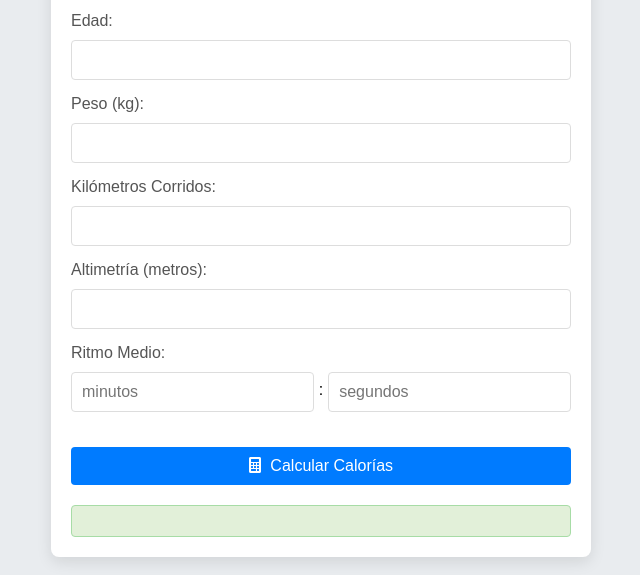
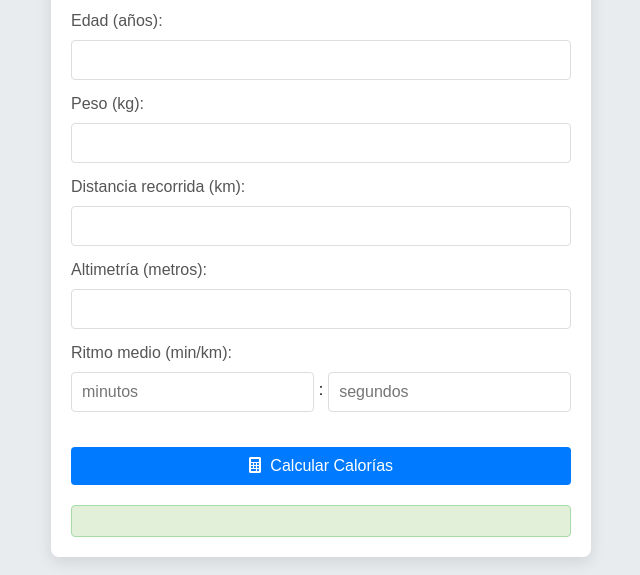
Before and after one commit to cociredefdev/calculo-de-calorias, a plain HTML site: page index.html in a window 1280 px wide. Shown: the part 225-800 px from the top of the page, without its empty margins (319-959 px from the left). Drawn offline with Linux system fonts and the light colour scheme.

Commit message:
Add files via upload

```diff
--- a/index.html
+++ b/index.html
@@ -19,7 +19,7 @@
                 </select>
             </div>
             <div class="form-group">
-                <label for="age">Edad:</label>
+                <label for="age">Edad (años):</label>
                 <input type="number" id="age" required>
             </div>
             <div class="form-group">
@@ -27,7 +27,7 @@
                 <input type="number" id="weight" required>
             </div>
             <div class="form-group">
-                <label for="distance">Kilómetros Corridos:</label>
+                <label for="distance">Distancia recorrida (km):</label>
                 <input type="number" id="distance" step="0.1" required>
             </div>
             <div class="form-group">
@@ -35,7 +35,7 @@
                 <input type="number" id="elevation" required>
             </div>
             <div class="form-group">
-                <label for="pace">Ritmo Medio:</label>
+                <label for="pace">Ritmo medio (min/km):</label>
                 <div id="paceInput">
                     <input type="number" id="paceMinutes" placeholder="minutos" required> :
                     <input type="number" id="paceSeconds" placeholder="segundos" required>
```
